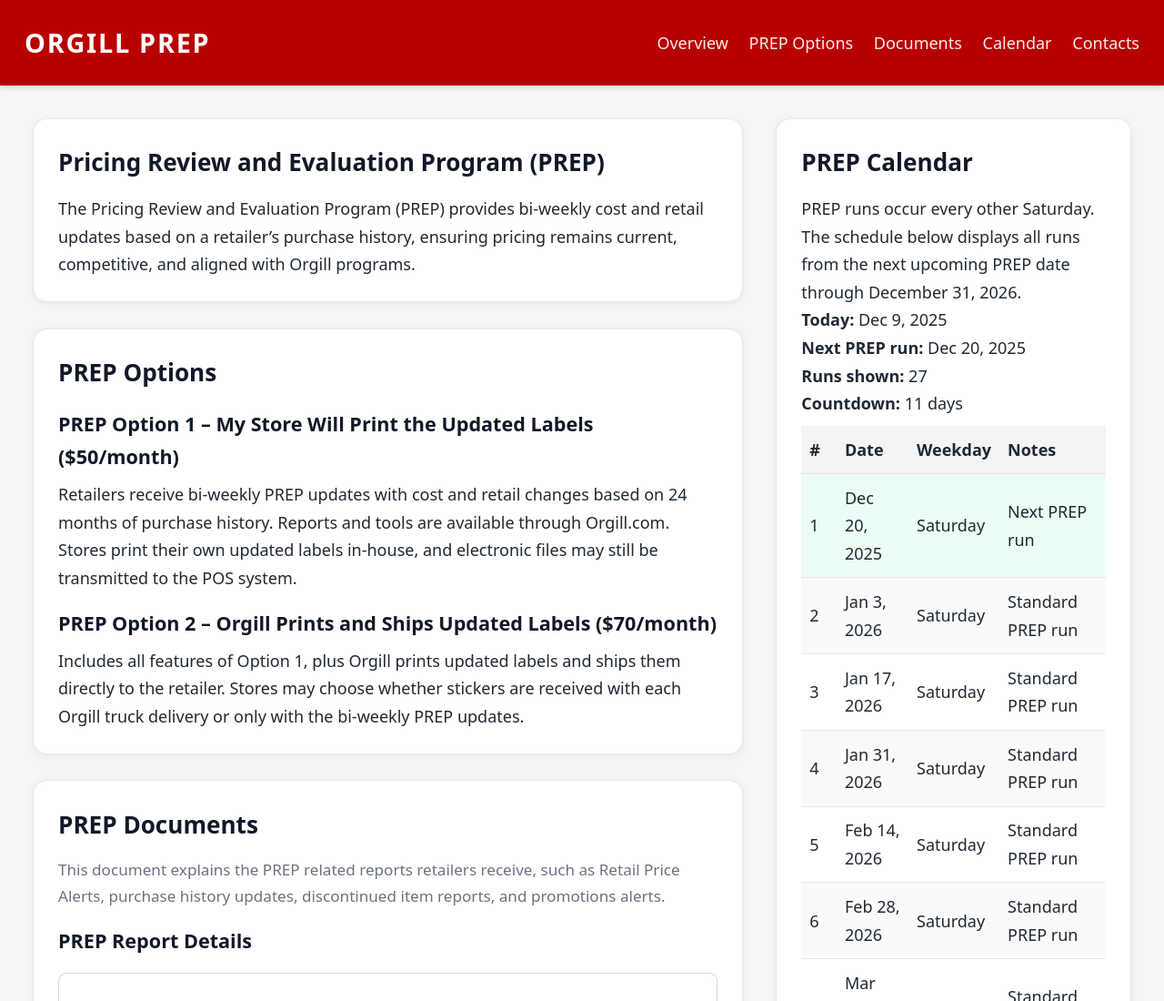
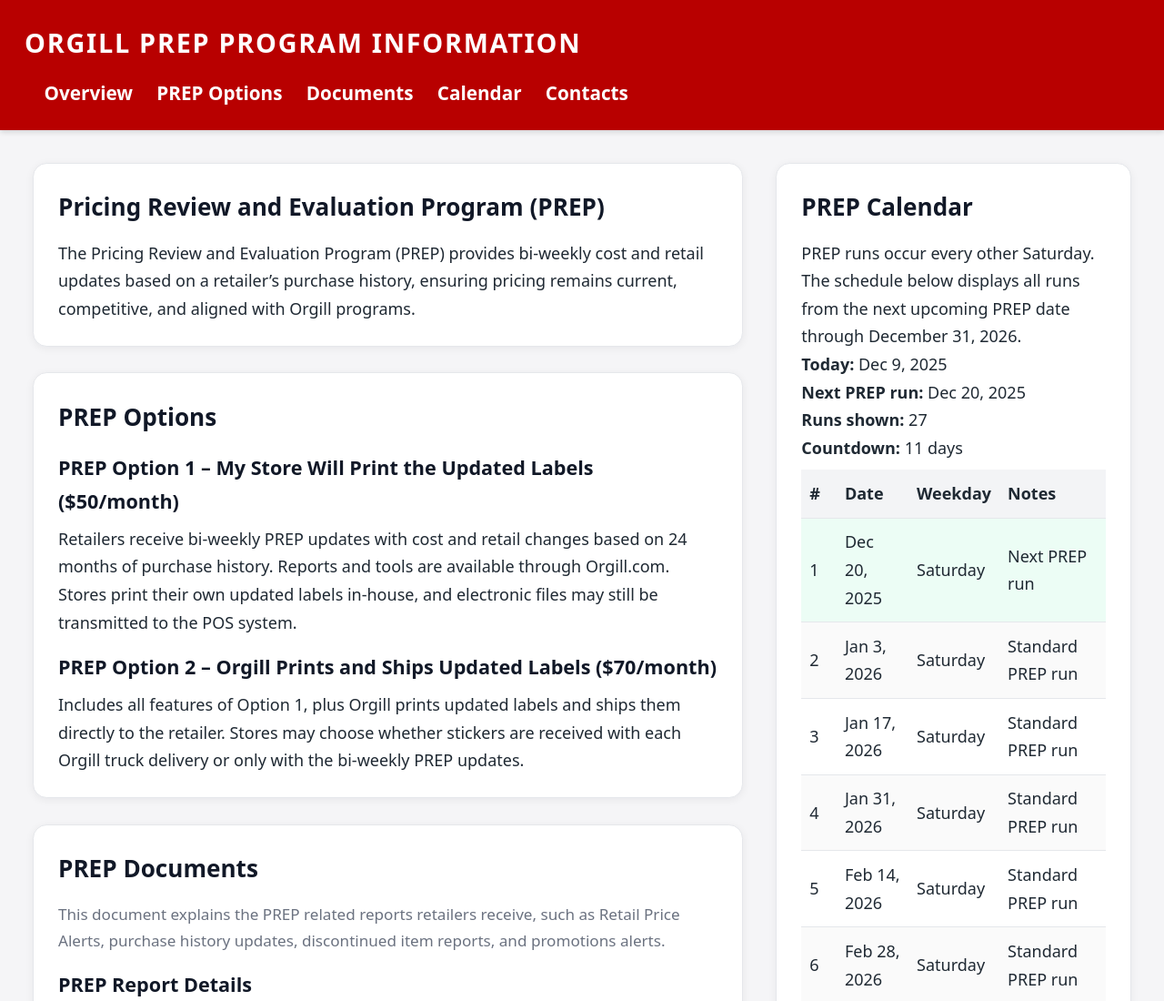
Before and after one commit to luke-200/orgill-prep-site, a plain HTML site: page index.html in a window 1280 px wide. Shown: the top 1100 px of the page at 91% size. Drawn offline with Linux system fonts and the light colour scheme.

Commit message:
Update index.html

```diff
--- a/index.html
+++ b/index.html
@@ -2,7 +2,7 @@
 <html lang="en">
 <head>
   <meta charset="UTF-8" />
-  <title>Orgill PREP Program</title>
+  <title>Orgill PREP Program Information</title>
   <meta name="viewport" content="width=device-width, initial-scale=1" />
   <style>
 
@@ -36,6 +36,7 @@
       box-shadow: 0 2px 6px rgba(0, 0, 0, 0.15);
     }
 
+    /* Updated header title text */
     header .brand {
       font-size: 1.6rem;
       font-weight: 700;
@@ -43,12 +44,14 @@
       text-transform: uppercase;
     }
 
+    /* Bigger, bold, white nav links */
     header nav a {
-      color: #ffecec;
+      color: #ffffff;
       text-decoration: none;
-      font-size: 1rem;
-      margin-left: 1rem;
-      padding-bottom: 0.1rem;
+      font-size: 1.15rem;
+      font-weight: 700;
+      margin-left: 1.2rem;
+      padding-bottom: 0.15rem;
       border-bottom: 1px solid transparent;
     }
 
@@ -173,7 +176,7 @@
 
 <body>
   <header>
-    <div class="brand">Orgill PREP</div>
+    <div class="brand">Orgill PREP Program Information</div>
     <nav>
       <a href="#about">Overview</a>
       <a href="#options">PREP Options</a>
@@ -219,12 +222,10 @@
           purchase history updates, discontinued item reports, and promotions alerts.
         </p>
 
-        <!-- PREP Report Details PDF -->
         <h3>PREP Report Details</h3>
         <embed class="pdf-embed" src="Prep-Report-Details.pdf" type="application/pdf" />
         <p><a href="Prep-Report-Details.pdf" download>Download PREP Report Details PDF</a></p>
 
-        <!-- PREP Presentation PDF -->
         <h3>PREP Presentation</h3>
         <embed class="pdf-embed" src="PREP-Summer-2025-Meetings.pdf" type="application/pdf" />
         <p><a href="PREP-Summer-2025-Meetings.pdf" download>Download PREP Presentation PDF</a></p>
@@ -361,7 +362,14 @@
       });
     }
 
-    document.addEventListener("DOMContentLoaded", buildSchedule);
+    // Force page to open at the top, even on mobile when revisiting
+    document.addEventListener("DOMContentLoaded", () => {
+      if ("scrollRestoration" in history) {
+        history.scrollRestoration = "manual";
+      }
+      window.scrollTo(0, 0);
+      buildSchedule();
+    });
   </script>
 
 </body>
```
